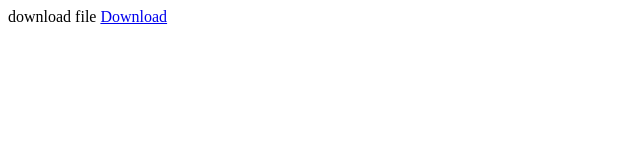
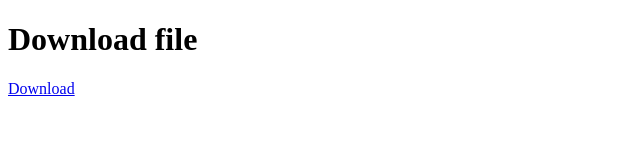
Before and after one commit to greylarch/download, a plain HTML site: page index.html in a window 1280 px wide. Shown: the whole page, without its empty margins (0-640 px from the left). Drawn offline with Linux system fonts and the light colour scheme.

Commit message:
Update index.html

```diff
--- a/index.html
+++ b/index.html
@@ -1,6 +1,7 @@
 <!doctype HTML>
 <body>
-	download file
+	<h1>Download file</h1>
+
 <a href="file.zip">Download</a>
 </body>
 </html>
```
